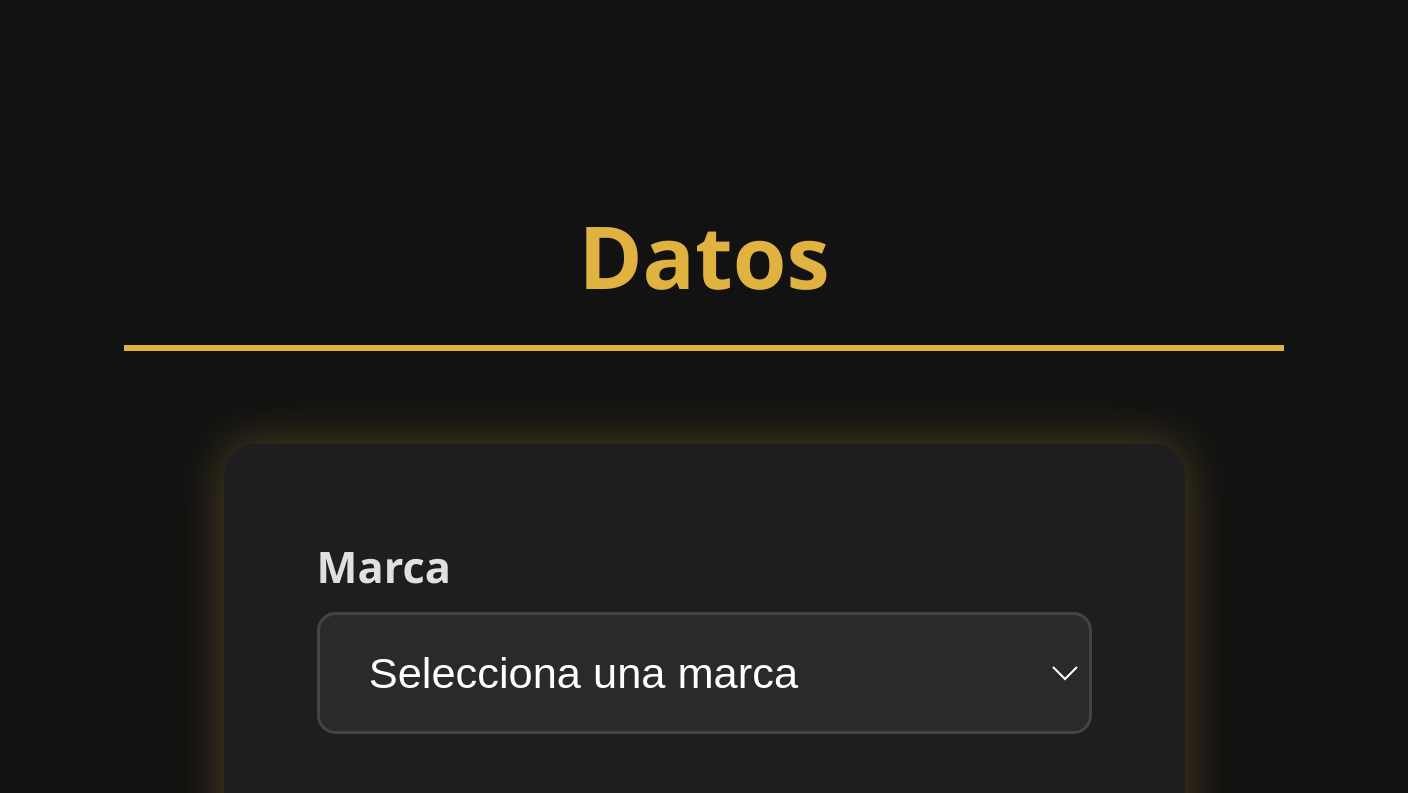
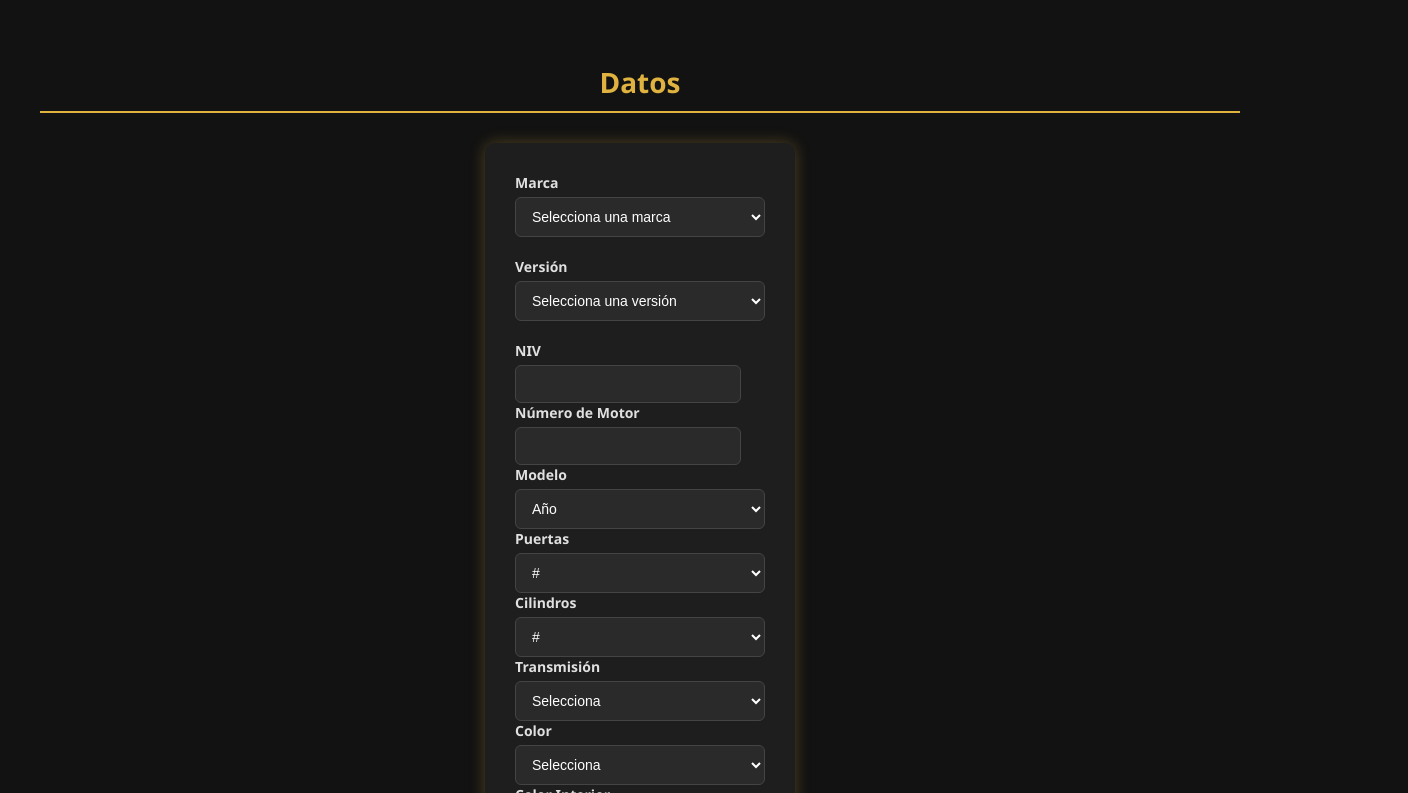
Before and after one commit to wicho109255/wicho109255.github.io, a plain HTML site: page index.html in a window 1280 px wide. Shown: the top 793 px of the page, 1408 px wide, since content can reach past the window. Drawn offline with nearby package versions, Linux system fonts and the light colour scheme.

Commit message:
Update index.html

```diff
--- a/index.html
+++ b/index.html
@@ -1,21 +1,23 @@
 <!DOCTYPE html>
 <html lang="es">
 <head>
+  <meta name="description" content="Formulario de datos para proyecto automotriz.">
+<meta name="robots" content="index, follow">
+
   <meta charset="UTF-8">
   <title>Captura de Datos</title>
-  <script src="https://cdnjs.cloudflare.com/ajax/libs/jspdf/2.5.1/jspdf.umd.min.js"></script>
+  <script src="https://cdn.jsdelivr.net/npm/jspdf@2.5.1/dist/jspdf.umd.min.js"></script>
   <style>
 
-    html{      width: 110%;
-      zoom: 310%;}
+    html{      font-size: 1rem;}
     body {
       font-family: 'Segoe UI', Tahoma, Geneva, Verdana, sans-serif;
       background-color: #121212;
       color: #f5f5f5;
       margin: 0;
       padding: 40px;
-      opacity: 0;
-      animation: fadeInBody 1s ease-in forwards;
+      opacity: 1;
+      transition: opacity 1s ease-in
     }
 
     @keyframes fadeInBody {
```
